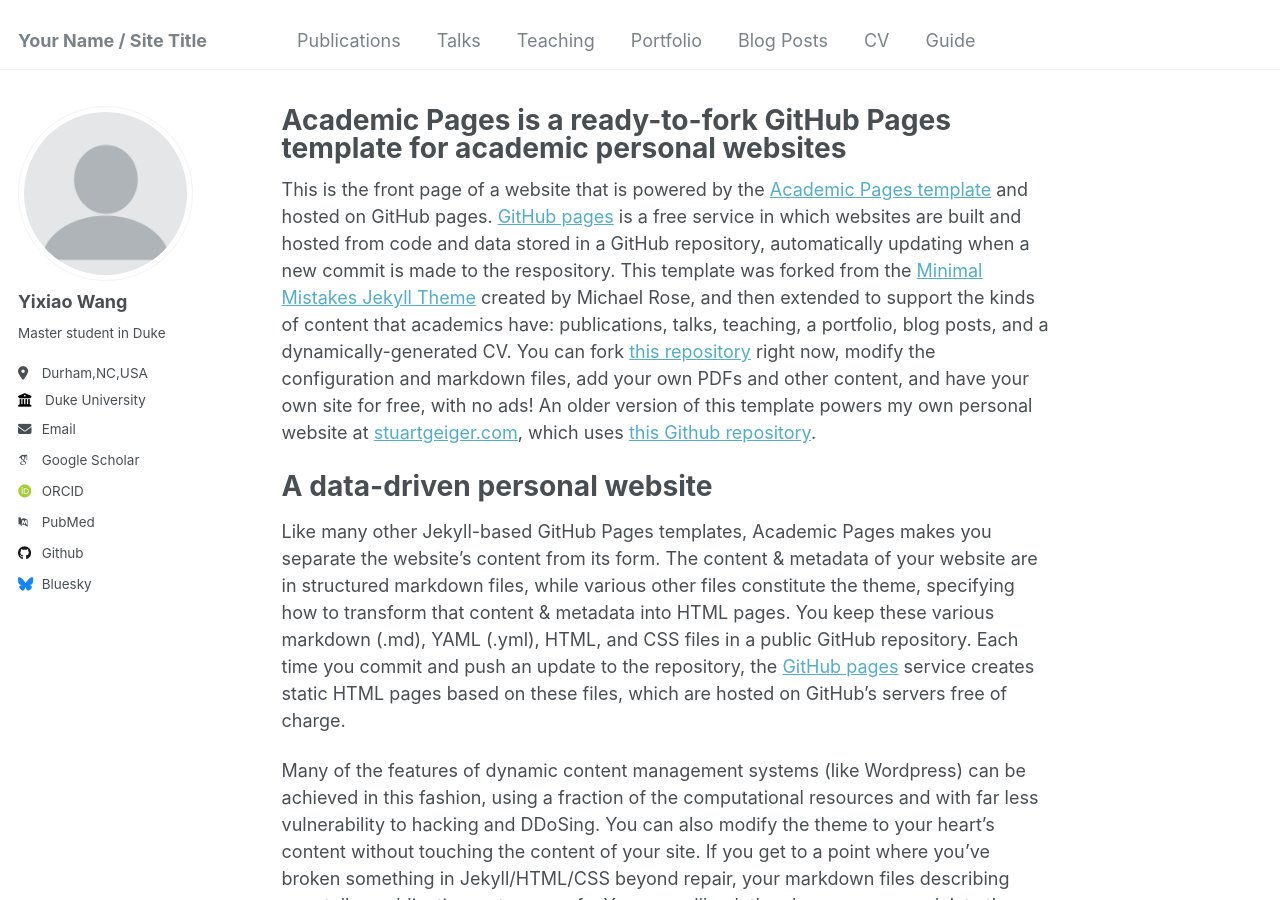
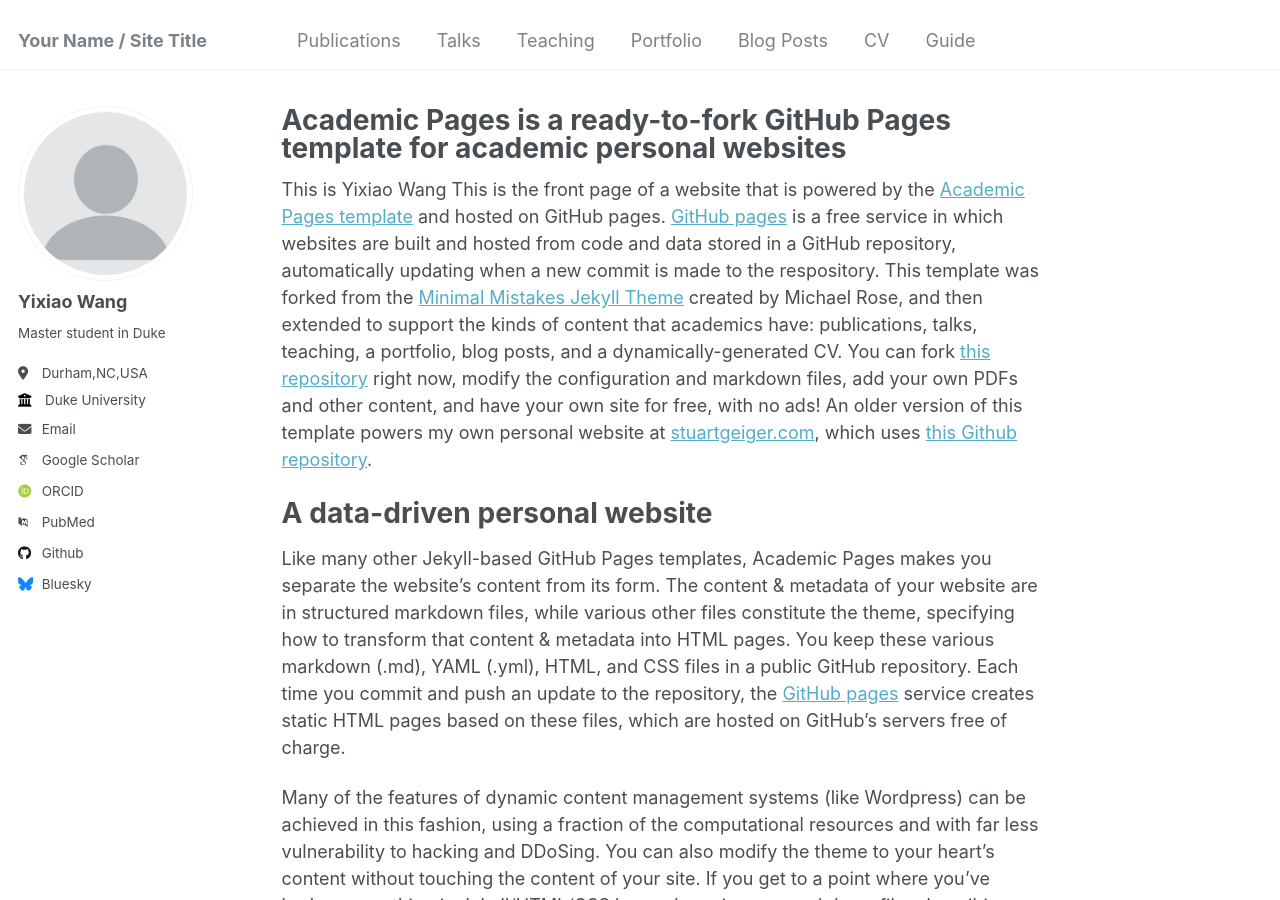
Before and after one commit to Yixiao-Wang-Stats/Yixiao-Wang-Stats.github.io, a Jekyll site: the page built from _pages/about.md, in a window 1280 px wide and 900 px high. Built offline with Jekyll 4.4.1, drawn with Linux system fonts in a browser that asks for light colours; some web fonts are replaced.

Commit message:
Update about.md

```diff
--- a/_pages/about.md
+++ b/_pages/about.md
@@ -6,7 +6,7 @@ redirect_from:
   - /about/
   - /about.html
 ---
-
+This is Yixiao Wang
 This is the front page of a website that is powered by the [Academic Pages template](https://github.com/academicpages/academicpages.github.io) and hosted on GitHub pages. [GitHub pages](https://pages.github.com) is a free service in which websites are built and hosted from code and data stored in a GitHub repository, automatically updating when a new commit is made to the respository. This template was forked from the [Minimal Mistakes Jekyll Theme](https://mmistakes.github.io/minimal-mistakes/) created by Michael Rose, and then extended to support the kinds of content that academics have: publications, talks, teaching, a portfolio, blog posts, and a dynamically-generated CV. You can fork [this repository](https://github.com/academicpages/academicpages.github.io) right now, modify the configuration and markdown files, add your own PDFs and other content, and have your own site for free, with no ads! An older version of this template powers my own personal website at [stuartgeiger.com](http://stuartgeiger.com), which uses [this Github repository](https://github.com/staeiou/staeiou.github.io).
 
 A data-driven personal website
```
